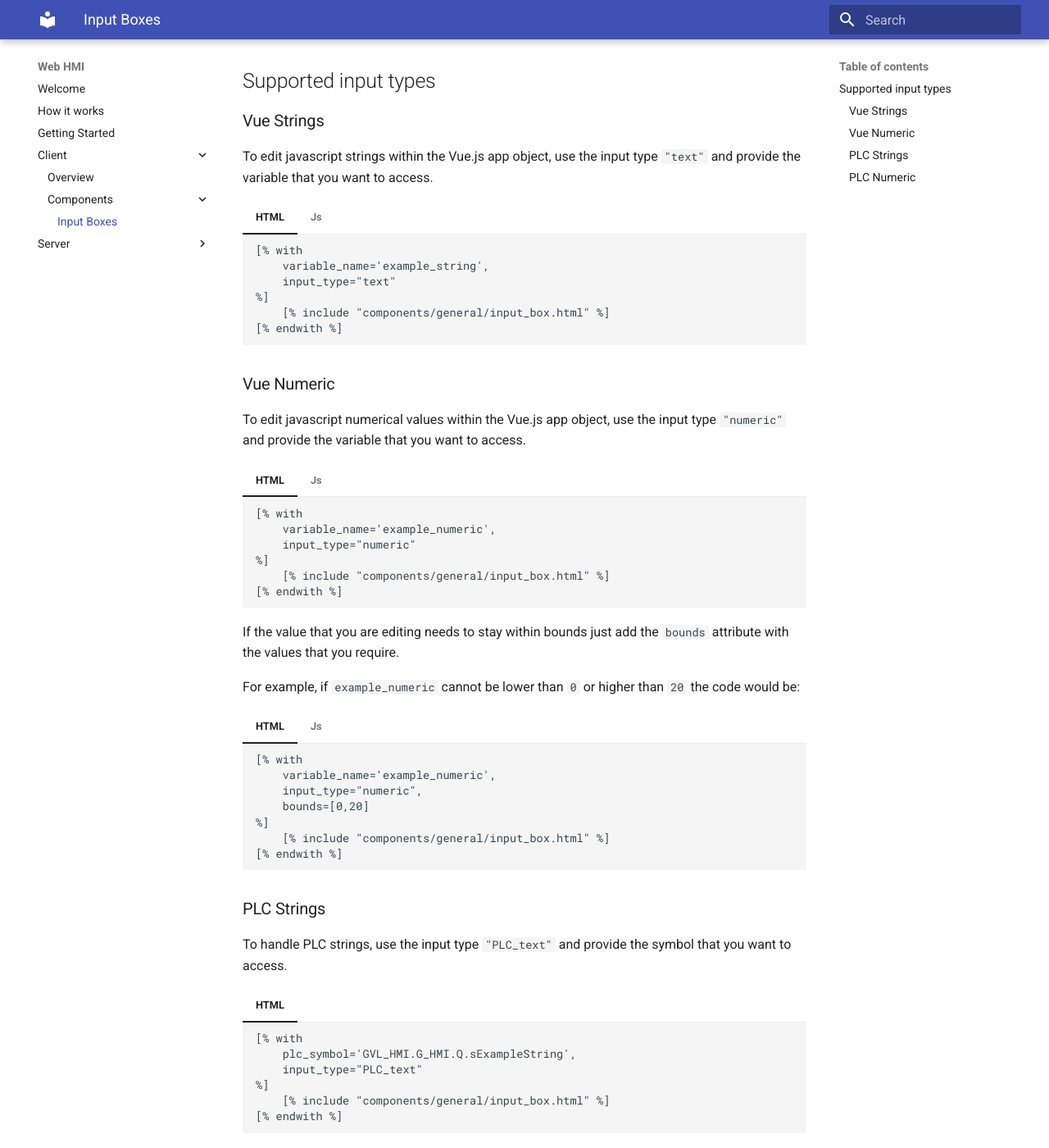
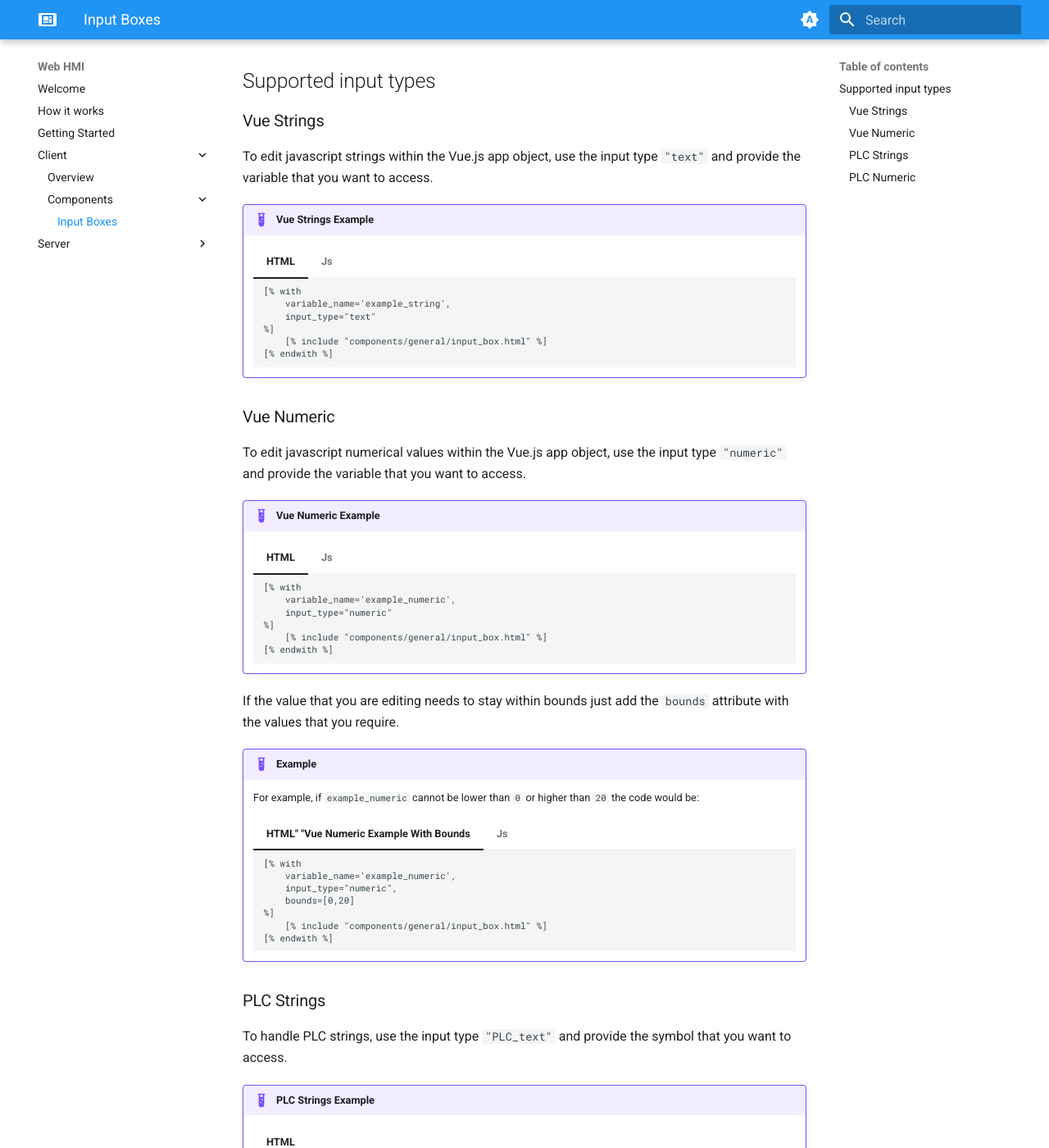
Before and after one commit to Thorn-Contractors/Web-HMI-Docs, an MkDocs documentation site: the page built from docs/client/components/input_box.md, in a window 1280 px wide and 1400 px high, scrolled down 589 px. Shown: the whole window at 82% size. Built offline with MkDocs 1.6.1 and Material for MkDocs 9.7.7, drawn with Linux system fonts in a browser that asks for light colours; some of the changed text lies outside the part shown.

Commit message:
Add: Formating

````diff
--- a/docs/client/components/input_box.md
+++ b/docs/client/components/input_box.md
@@ -26,27 +26,27 @@ With the following parameters:
 To edit javascript strings within the Vue.js app object, use the input type ```"text"``` and provide the variable that you want to access.
 
 
+!!! example "Vue Strings Example"
+    === "HTML"
 
-=== "HTML"
+        ``` html
+        [% with
+            variable_name='example_string',
+            input_type="text"
+        %]
+            [% include "components/general/input_box.html" %]
+        [% endwith %]
+        ```
 
-    ``` html
-    [% with
-        variable_name='example_string',
-        input_type="text"
-    %]
-        [% include "components/general/input_box.html" %]
-    [% endwith %]
-    ```
+    === "Js"
 
-=== "Js"
-
-    ```js
-    var hmi_data = {
-        data: {
-            example_string: "Hello, world"
+        ```js
+        var hmi_data = {
+            data: {
+                example_string: "Hello, world"
+            }
         }
-    }
-    ```
+        ```
 
 
 ### Vue Numeric
@@ -54,99 +54,101 @@
 To edit javascript numerical values within the Vue.js app object, use the input type ```"numeric"``` and provide the variable that you want to access.
 
 
+!!! example "Vue Numeric Example"
+    === "HTML"
 
-=== "HTML"
+        ``` html
+        [% with
+            variable_name='example_numeric',
+            input_type="numeric"
+        %]
+            [% include "components/general/input_box.html" %]
+        [% endwith %]
+        ```
 
-    ``` html
-    [% with
-        variable_name='example_numeric',
-        input_type="numeric"
-    %]
-        [% include "components/general/input_box.html" %]
-    [% endwith %]
-    ```
+    === "Js "
 
-=== "Js "
-
-    ```js
-    var hmi_data = {
-        data: {
-            example_numeric: 12.3
+        ```js
+        var hmi_data = {
+            data: {
+                example_numeric: 12.3
+            }
         }
-    }
-    ```
+        ```
 
 If the value that you are editing needs to stay within bounds just add the ```bounds``` attribute with the values that you require.
 
-For example, if ```example_numeric``` cannot be lower than ```0``` or higher than ```20``` the code would be:
+!!! example
+    For example, if ```example_numeric``` cannot be lower than ```0``` or higher than ```20``` the code would be:
 
+    === "HTML" "Vue Numeric Example With Bounds"
 
+        ```HTML
+        [% with
+            variable_name='example_numeric',
+            input_type="numeric",
+            bounds=[0,20]
+        %]
+            [% include "components/general/input_box.html" %]
+        [% endwith %]
+        ```
 
-=== "HTML"
+    === "Js"
 
-    ```HTML
-    [% with
-        variable_name='example_numeric',
-        input_type="numeric",
-        bounds=[0,20]
-    %]
-        [% include "components/general/input_box.html" %]
-    [% endwith %]
-    ```
-
-=== "Js"
-
-    ```js
-    var hmi_data = {
-        data: {
-            example_numeric: 11
+        ```js
+        var hmi_data = {
+            data: {
+                example_numeric: 11
+            }
         }
-    }
-    ```
+        ```
 
 
 ### PLC Strings
 
 To handle PLC strings, use the input type ```"PLC_text"``` and provide the symbol that you want to access.
 
-=== "HTML"
-    ```html
-    [% with
-        plc_symbol='GVL_HMI.G_HMI.Q.sExampleString',
-        input_type="PLC_text"
-    %]
-        [% include "components/general/input_box.html" %]
-    [% endwith %]
-    ```
+!!! example "PLC Strings Example"
+    === "HTML"
+        ```html
+        [% with
+            plc_symbol='GVL_HMI.G_HMI.Q.sExampleString',
+            input_type="PLC_text"
+        %]
+            [% include "components/general/input_box.html" %]
+        [% endwith %]
+        ```
 
 
 ### PLC Numeric
 
 When handling numeric values, use input type ```"PLC_numeric"``` and the library will automatically determine the type of numeric and edit accordingly. This supports all PLC numeric types, such as: ```REAL```, ```UINT```, ```INT```, etc
 
-
-=== "HTML"
-    ```html
-    [% with
-        plc_symbol='GVL_HMI.G_HMI.Q.nExampleInt',
-        input_type="PLC_numeric"
-    %]
-        [% include "components/general/input_box.html" %]
-    [% endwith %]
-    ```
+!!! example "PLC Numeric Example"
+    === "HTML"
+        ```html
+        [% with
+            plc_symbol='GVL_HMI.G_HMI.Q.nExampleInt',
+            input_type="PLC_numeric"
+        %]
+            [% include "components/general/input_box.html" %]
+        [% endwith %]
+        ```
 
 
 If the value that you are editing needs to stay within bounds just add the ```bounds``` attribute with the values that you require.
 
-For example, if ```nExampleInt``` cannot be lower than ```0``` or higher than ```20``` the code would be:
 
-=== "HTML"
-    ```HTML
-    [% with
-        plc_symbol='GVL_HMI.G_HMI.Q.nExampleInt',
-        input_type="PLC_numeric",
-        bounds=[0,20]
-    %]
-        [% include "components/general/input_box.html" %]
-    [% endwith %]
-    ```
+!!! example "Plc Numeric Example With Bounds"
+    For example, if ```nExampleInt``` cannot be lower than ```0``` or higher than ```20``` the code would be:
+
+    === "HTML"
+        ```HTML
+        [% with
+            plc_symbol='GVL_HMI.G_HMI.Q.nExampleInt',
+            input_type="PLC_numeric",
+            bounds=[0,20]
+        %]
+            [% include "components/general/input_box.html" %]
+        [% endwith %]
+        ```
--- a/mkdocs.yml
+++ b/mkdocs.yml
@@ -1,6 +1,40 @@
 site_name: Web HMI
+
 theme:
   name: material
+  features:
+    - search.share
+    - search.suggest
+  icon:
+    logo: material/tablet-dashboard
+  palette:
+
+    # Palette toggle for automatic mode
+    - media: "(prefers-color-scheme)"
+      primary: blue
+      accent: indigo
+      toggle:
+        icon: material/brightness-auto
+        name: Switch to light mode
+
+    # Palette toggle for light mode
+    - media: "(prefers-color-scheme: light)"
+      scheme: default
+      primary: blue
+      accent: indigo
+      toggle:
+        icon: material/brightness-7
+        name: Switch to dark mode
+
+    # Palette toggle for dark mode
+    - media: "(prefers-color-scheme: dark)"
+      scheme: slate
+      primary: indigo
+      accent: deep purple
+      toggle:
+        icon: material/brightness-4
+        name: Switch to system preference
+
 
 nav:
     - 'Welcome': 'index.md'
@@ -22,3 +56,10 @@ markdown_extensions:
   - pymdownx.superfences
   - pymdownx.tabbed:
       alternate_style: true
+  - attr_list
+  - pymdownx.emoji:
+      emoji_index: !!python/name:materialx.emoji.twemoji
+      emoji_generator: !!python/name:materialx.emoji.to_svg
+
+  - admonition
+  - pymdownx.details
````
Also changed, not shown: docs/architecture.md (+2 -1 lines), docs/index.md (+3 -2 lines), docs/server/ads_core.md (+1 -1 lines).
